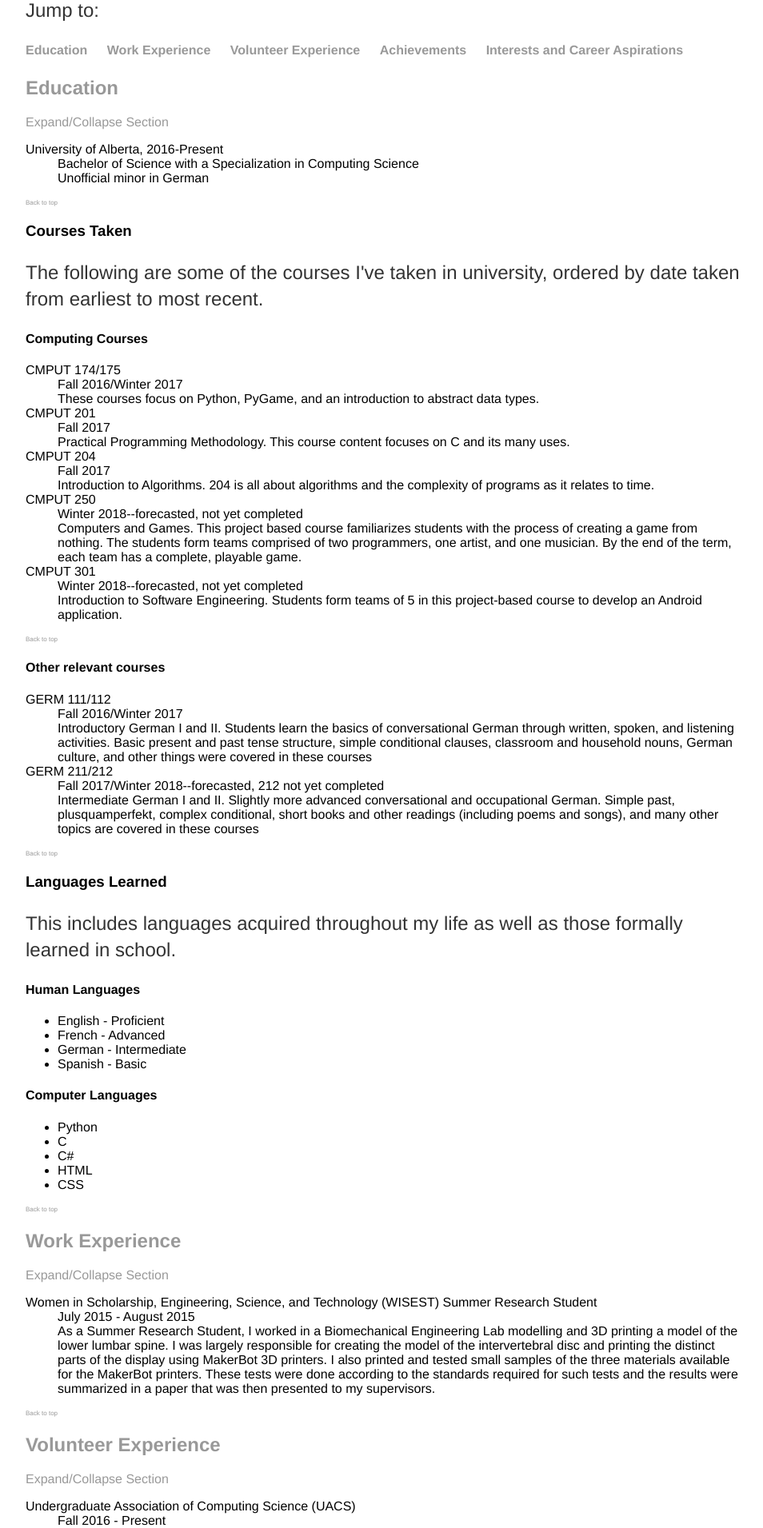
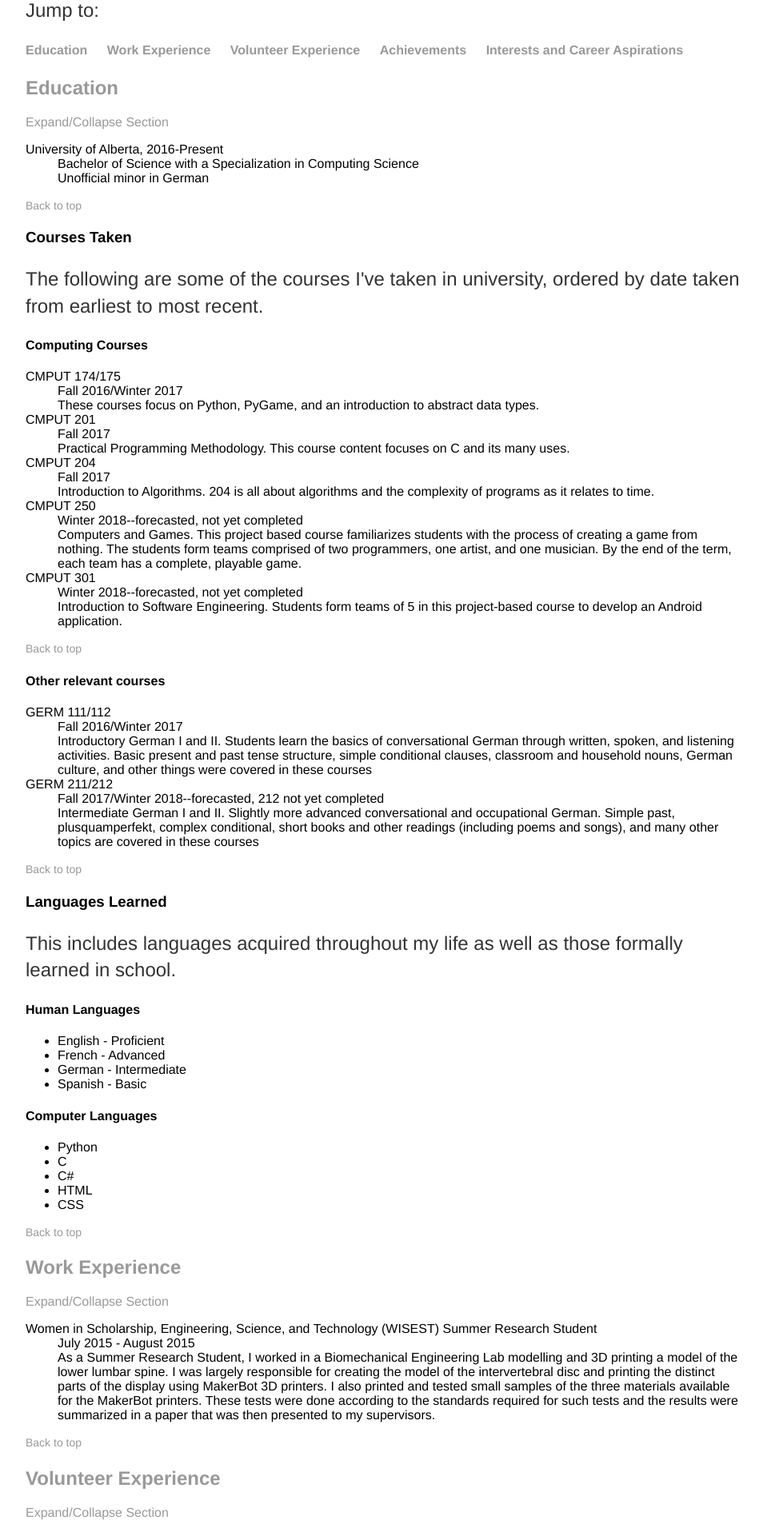
Before and after one commit to nienna73/nienna73.github.io, a Jekyll site: the page built from resume/index.html, in a window 1280 px wide. Shown: the part 326-2237 px from the top of the page at 80% size, without its empty margins (160-1114 px from the left). Built offline with Jekyll 4.4.1, drawn with Linux system fonts in a browser that asks for light colours.

Commit message:
Update main.css
Change keywords that don't actually exist to hexes

```diff
--- a/css/main.css
+++ b/css/main.css
@@ -29,8 +29,8 @@
 }
 
 .top-link {
-  font-size: 4pt;
-  font-color: blue;
+  font-size: 7pt;
+  font-color: #000080;
 }
 
 
@@ -50,7 +50,7 @@
 }
 
 h2 {
-  font-color: black;
+  font-color: #000000;
   text-decoration: none;
 }
 
```
